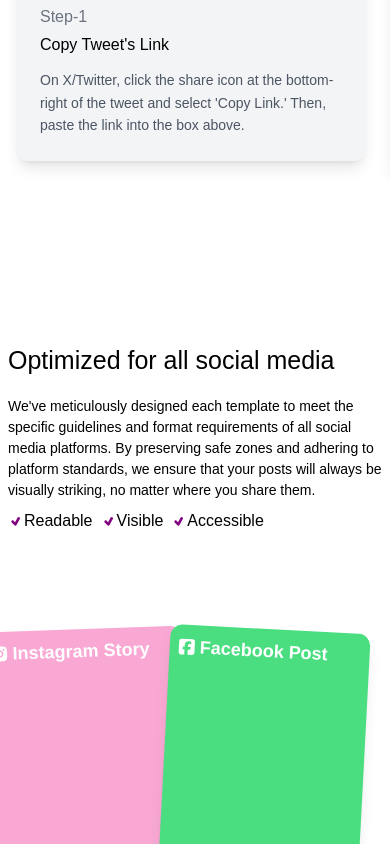
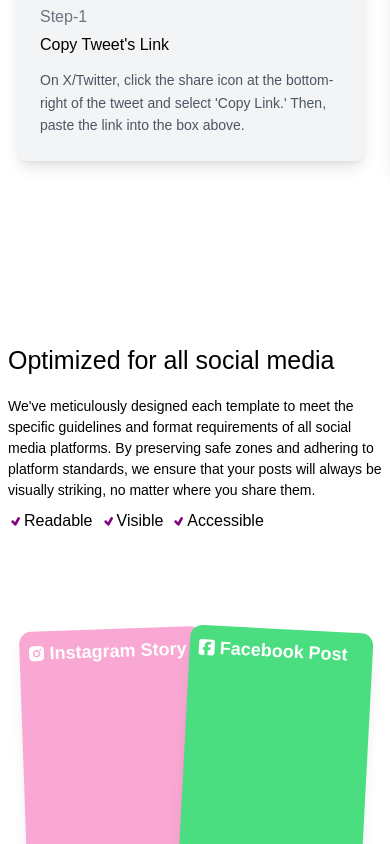
Before and after one commit to JkrishnaD/postable, a Next.js app: page / in a window 390 px wide. Shown: the part 1819-2663 px from the top of the page. Built offline with nearby package versions, Linux system fonts and the light colour scheme.

Commit message:
final-changes

```diff
--- a/src/components/cards.tsx
+++ b/src/components/cards.tsx
@@ -5,13 +5,13 @@ import { RiInstagramFill } from "react-icons/ri";
 export const Cards = () => {
   return (
     <div className="relative flex items-center justify-center h-full p-6">
-      <div className="relative flex gap-x-4 flex-row">
+      <div className="relative flex gap-x-4 flex-row items-center w-full justify-center">
         <div className="relative w-[200px] h-[300px] bg-blue-300 rounded-xl z-0 hover:z-20 shadow-lg transform rotate-[-5deg]  hover:rotate-[5deg] transition ease-in-out duration-200 hidden sm:inline-block">
           <div className="absolute top-2 left-2 text-white text-lg font-bold flex items-center gap-x-1">
             <IoLogoLinkedin /> LinkedIn Post
           </div>
         </div>
-        <div className="relative w-[200px] h-[300px] bg-pink-300 rounded-xl z-10 hover:z-30 shadow-lg transform rotate-[-2deg] -ml-10 hover:rotate-[2deg] transition ease-in-out duration-200">
+        <div className="relative w-[200px] h-[300px] bg-pink-300 rounded-xl z-10 hover:z-30 shadow-lg transform rotate-[-2deg] sm:-ml-10 hover:rotate-[2deg] transition ease-in-out duration-200">
           <div className="absolute top-2 left-2 text-white text-lg font-bold flex items-center gap-x-1">
             <RiInstagramFill /> Instagram Story
           </div>
--- a/src/components/content-section.tsx
+++ b/src/components/content-section.tsx
@@ -27,7 +27,7 @@ export const ContentSection = () => {
           images from your tweets, perfect for Instagram, Facebook, and more
         </p>
       </header>
-      <div className="mx-auto my-6 flex max-w-full items-center gap-3 px-4 sm:justify-center sm:gap-4 md:my-8 md:gap-5 h-fit no-scrollbar overflow-hidden">
+      <div className="mx-auto my-6 flex max-w-full items-center gap-3 px-4 sm:justify-center sm:gap-4 md:my-8 md:gap-5 h-fit no-scrollbar overflow-x-auto">
         <button
           onClick={() => handleButton("instagram-story")}
           className={cn(
--- a/src/components/footer.tsx
+++ b/src/components/footer.tsx
@@ -65,7 +65,9 @@ export const Footer = () => {
               Buy Coffee
             </button>
           </div>
-          <div className="mt-5 text-sm text-white/50 py-2 flex items-center">Copyright 2024 Postable</div>
+          <div className="mt-5 text-sm text-white/50 py-2 flex items-center h-full">
+            Copyright 2024 Postable
+          </div>
         </div>
       </div>
     </footer>
--- a/src/components/working.tsx
+++ b/src/components/working.tsx
@@ -6,8 +6,8 @@ import { CardBody, CardContainer, CardItem } from "./ui/3d-card";
 
 export const WorkingSection = () => {
   return (
-    <div className="mx-auto flex h-fit w-full max-w-full flex-col gap-6 py-12 overflow-hidden">
-      <div className="px-4 flex items-start pl-[160px] text-2xl font-medium text-neutral-800 md:text-[40px]">
+    <div className="mx-auto flex h-fit items-center justify-center w-full flex-col gap-6 py-12 overflow-hidden">
+      <div className="px-4 flex items-center w-full pl-[160px] text-2xl font-medium text-neutral-800 md:text-[40px]">
         How it Works?
       </div>
       <div className="w-full px-4 flex gap-x-6 overflow-x-auto no-scrollbar items-center md:justify-center">
```
